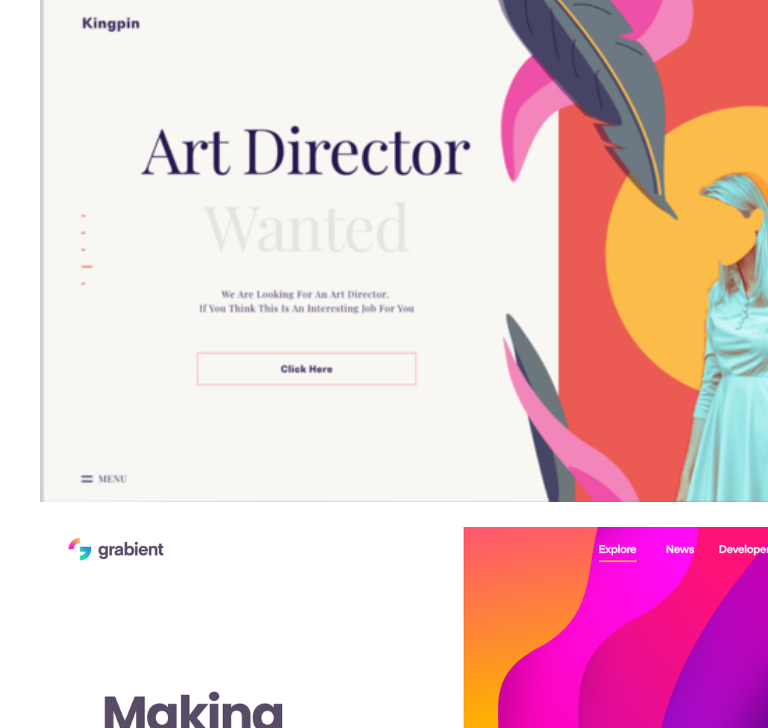
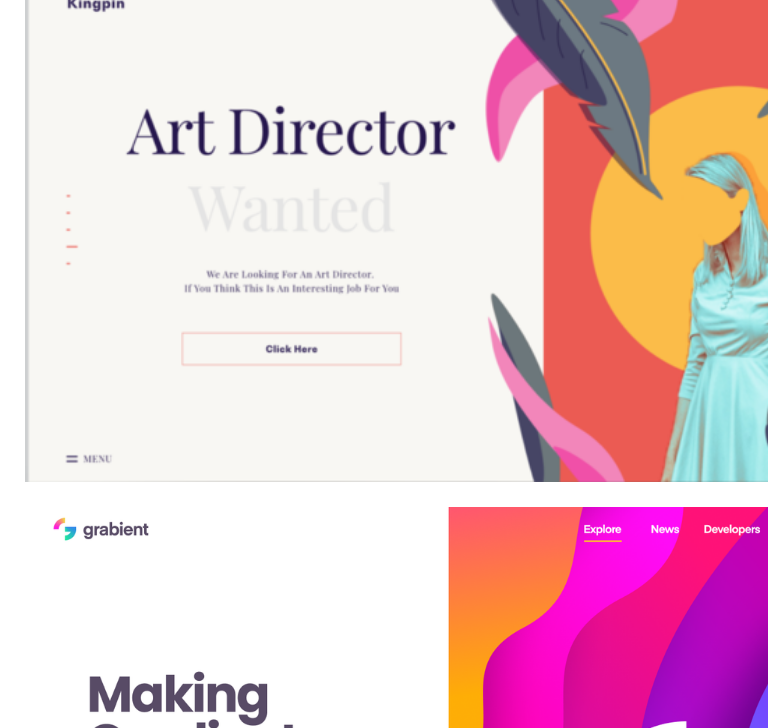
Before and after one commit to Jisan-Rienhart/jisan-rienhart.github.io, a plain HTML site: page index.html in a window 768 px wide. Shown: the part 776-1504 px from the top of the page. Drawn offline with Linux system fonts and the light colour scheme.

Commit message:
Update style.css

```diff
--- a/style.css
+++ b/style.css
@@ -283,7 +283,7 @@ float: left;
                  /* Tablets */
 @media screen and (min-width: 768px) and (max-width: 1023px) {
   body{
-    margin: 20px 15px;
+    margin: 0;
   }
   h1{
     font-size: 100px;
```
